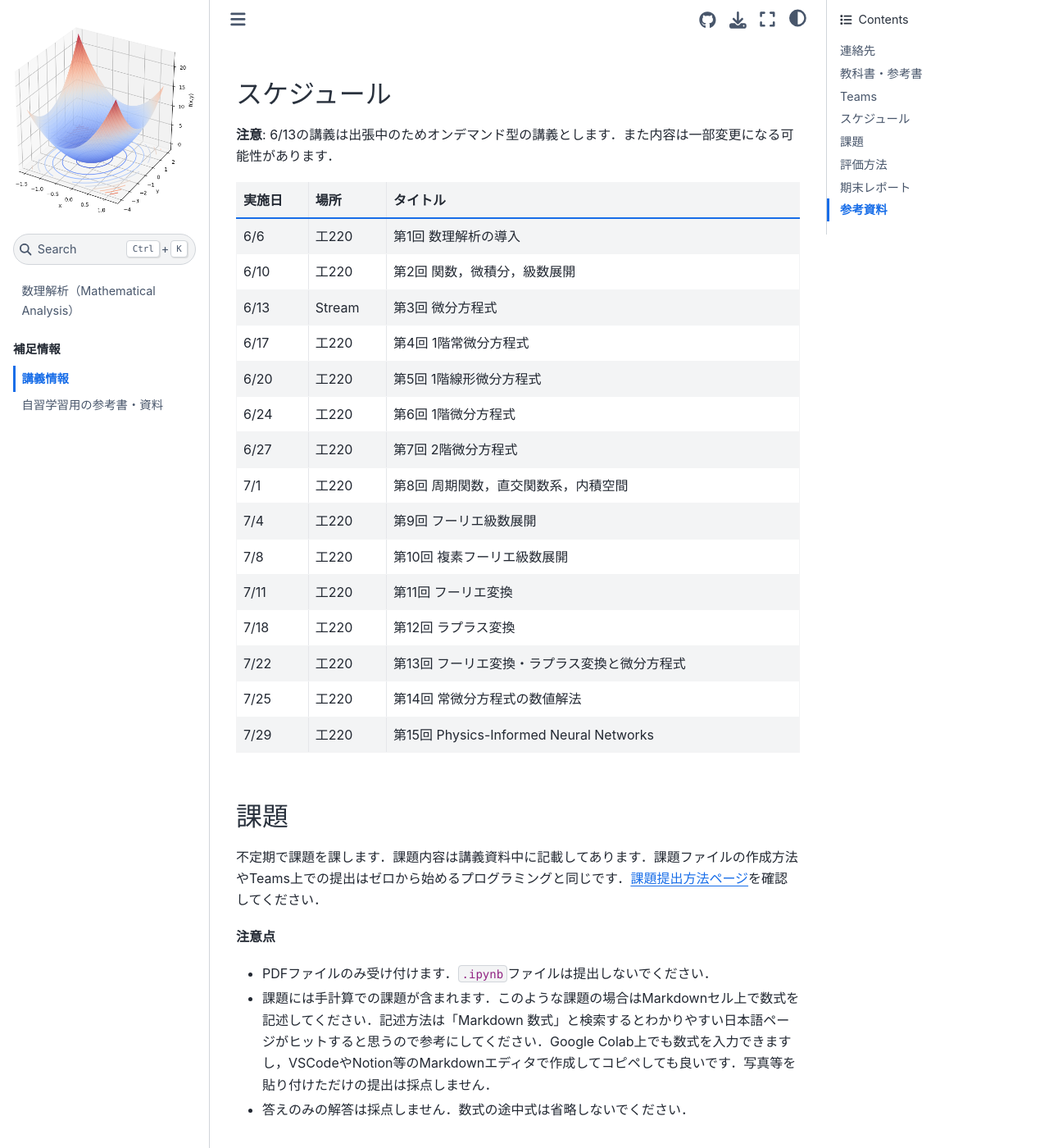
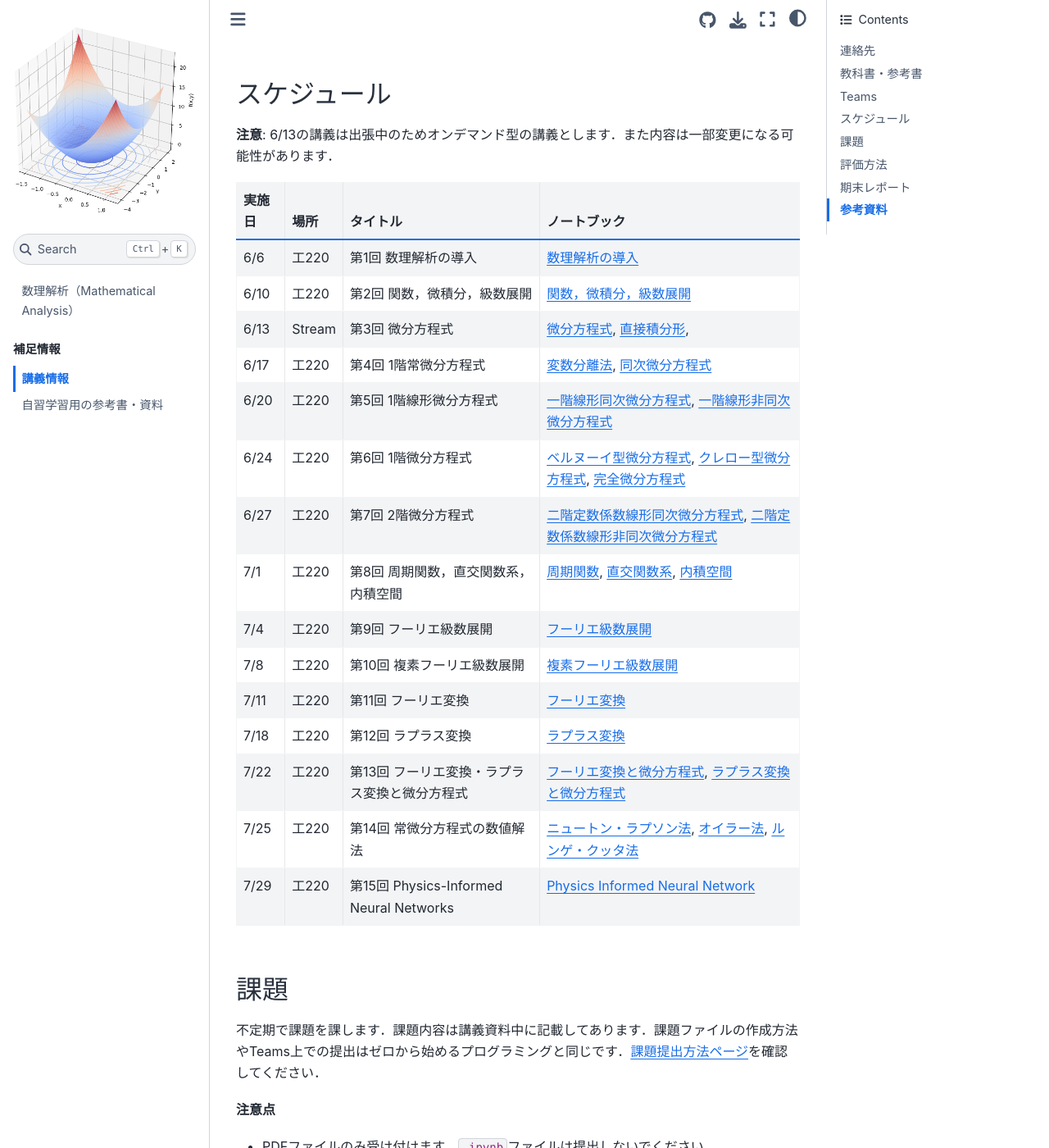
Before and after one commit to aizawan/mathematical_analysis_2024-public, a Jupyter Book: the page built from info.md, in a window 1280 px wide and 1400 px high, scrolled down 577 px. Shown: the whole window at 82% size. Built offline with Jupyter Book 1.0.4 settings and Sphinx 7.4.7 and the Sphinx Book theme 1.1.4, drawn with Linux system fonts in a browser that asks for light colours; pages that are not in the unit, such as notebooks, are missing from menus.

Commit message:
update pages

````diff
--- a/_config.yml
+++ b/_config.yml
@@ -23,7 +23,7 @@ bibtex_bibfiles:
 # Information about where the book exists on the web
 repository:
   url: https://github.com/aizawan/mathematical_analysis_2024-public  # Online location of your book
-  path_to_book: notebooks  # Optional path to your book, relative to the repository root
+  path_to_book: ""  # Optional path to your book, relative to the repository root
   branch: main  # Which branch of the repository should be used when creating links (optional)
 
 launch_buttons:
--- a/_toc.yml
+++ b/_toc.yml
@@ -48,6 +48,10 @@ parts:
       - file: notebooks/numerical_analysis/euler_method
       - file: notebooks/numerical_analysis/runge-kutta_method
 
+  - caption: 課題ファイル
+    chapters:
+      - file: notebooks/exercises/02_function_derivative_and_series_expansion
+
   - caption: 補足情報
     chapters:
       - file: info.md
--- a/info.md
+++ b/info.md
@@ -21,51 +21,67 @@
 * - 実施日
   - 場所
   - タイトル
+  - ノートブック
 * - 6/6
   - 工220
   - 第1回 数理解析の導入
+  - [数理解析の導入](https://aizawan.github.io/mathematical_analysis_2024-public/notebooks/introduction.html)
 * - 6/10
   - 工220
   - 第2回 関数，微積分，級数展開
+  - [関数，微積分，級数展開](https://aizawan.github.io/mathematical_analysis_2024-public/notebooks/analysis/function_derivative_and_series_expansion.html)
 * - 6/13
   - Stream
   - 第3回 微分方程式
+  - [微分方程式](https://aizawan.github.io/mathematical_analysis_2024-public/notebooks/differential_equations/differential_equations.html), [直接積分形](https://aizawan.github.io/mathematical_analysis_2024-public/notebooks/differential_equations/direct_integration_method.html),
 * - 6/17
   - 工220
   - 第4回 1階常微分方程式
+  - [変数分離法](https://aizawan.github.io/mathematical_analysis_2024-public/notebooks/differential_equations/separation_of_variables_method.html), [同次微分方程式](https://aizawan.github.io/mathematical_analysis_2024-public/notebooks/differential_equations/homogeneous_differential_equation.html)
 * - 6/20
   - 工220
   - 第5回 1階線形微分方程式
+  - [一階線形同次微分方程式](https://aizawan.github.io/mathematical_analysis_2024-public/notebooks/differential_equations/first-order_linear_homogeneous_differential_equation.html), [一階線形非同次微分方程式](https://aizawan.github.io/mathematical_analysis_2024-public/notebooks/differential_equations/first-order_linear_nonhomogeneous_differential_equation.html)
 * - 6/24
   - 工220
   - 第6回 1階微分方程式
+  - [ベルヌーイ型微分方程式](https://aizawan.github.io/mathematical_analysis_2024-public/notebooks/differential_equations/Bernoulli_differential_equation.html), [クレロー型微分方程式](https://aizawan.github.io/mathematical_analysis_2024-public/notebooks/differential_equations/Clairaut%27s_differential_equation.html), [完全微分方程式](https://aizawan.github.io/mathematical_analysis_2024-public/notebooks/differential_equations/exact_differential_equation.html)
 * - 6/27
   - 工220
   - 第7回 2階微分方程式
+  - [二階定数係数線形同次微分方程式](https://aizawan.github.io/mathematical_analysis_2024-public/notebooks/differential_equations/second-order_constant_coefficient_linear_homogeneous_differential_equation.html), [二階定数係数線形非同次微分方程式](https://aizawan.github.io/mathematical_analysis_2024-public/notebooks/differential_equations/second-order_constant_coefficient_linear_nonhomogeneous_differential_equation.html)
 * - 7/1
   - 工220
   - 第8回 周期関数，直交関数系，内積空間
+  - [周期関数](https://aizawan.github.io/mathematical_analysis_2024-public/notebooks/fourier_analysis/periodic_function.html), [直交関数系](https://aizawan.github.io/mathematical_analysis_2024-public/notebooks/fourier_analysis/orthogonal_function.html), [内積空間](https://aizawan.github.io/mathematical_analysis_2024-public/notebooks/fourier_analysis/inner_product_space.html)
 * - 7/4
   - 工220
   - 第9回 フーリエ級数展開
+  - [フーリエ級数展開](https://aizawan.github.io/mathematical_analysis_2024-public/notebooks/fourier_analysis/fourier_series_expansion.html)
 * - 7/8
   - 工220
   - 第10回 複素フーリエ級数展開
+  - [複素フーリエ級数展開](https://aizawan.github.io/mathematical_analysis_2024-public/notebooks/fourier_analysis/complex_fourier_series_expansion.html)
 * - 7/11
   - 工220
   - 第11回 フーリエ変換
+  - [フーリエ変換](https://aizawan.github.io/mathematical_analysis_2024-public/notebooks/fourier_analysis/fourier_transform.html)
 * - 7/18
   - 工220
   - 第12回 ラプラス変換
+  - [ラプラス変換](https://aizawan.github.io/mathematical_analysis_2024-public/notebooks/laplace_transform/laplace_transform.html)
 * - 7/22
   - 工220
   - 第13回 フーリエ変換・ラプラス変換と微分方程式
+  - [フーリエ変換と微分方程式](https://aizawan.github.io/mathematical_analysis_2024-public/notebooks/fourier_analysis/fourier_analysis_and_differential_equations.html), [ラプラス変換と微分方程式](https://aizawan.github.io/mathematical_analysis_2024-public/notebooks/laplace_transform/laplace_transform_and_differential_equations.html)
 * - 7/25
   - 工220
   - 第14回 常微分方程式の数値解法
+  - [ニュートン・ラプソン法](https://aizawan.github.io/mathematical_analysis_2024-public/notebooks/numerical_analysis/newton-raphson_method.html), [オイラー法](https://aizawan.github.io/mathematical_analysis_2024-public/notebooks/numerical_analysis/euler_method.html), [ルンゲ・クッタ法](https://aizawan.github.io/mathematical_analysis_2024-public/notebooks/numerical_analysis/runge-kutta_method.html)
 * - 7/29
   - 工220
   - 第15回 Physics-Informed Neural Networks
+  - [Physics Informed Neural Network](https://aizawan.github.io/mathematical_analysis_2024-public/notebooks/differential_equations/physics-informed_neural_network.html)
 ```
 
 ## 課題
````
Also changed, not shown: intro.md (+3 -1 lines), 1 other file.
